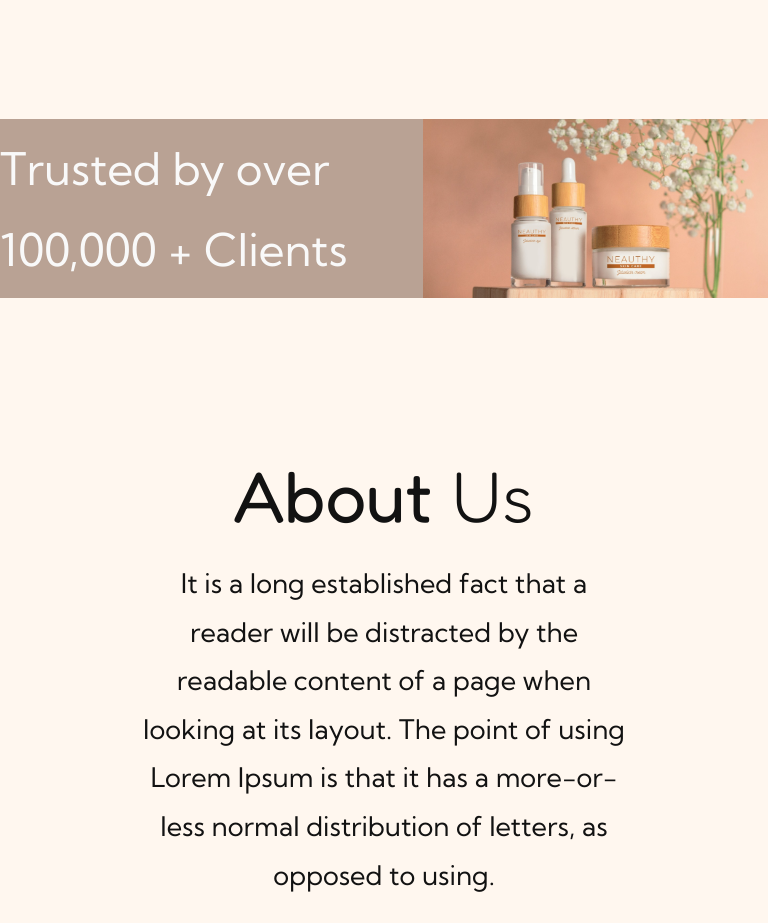
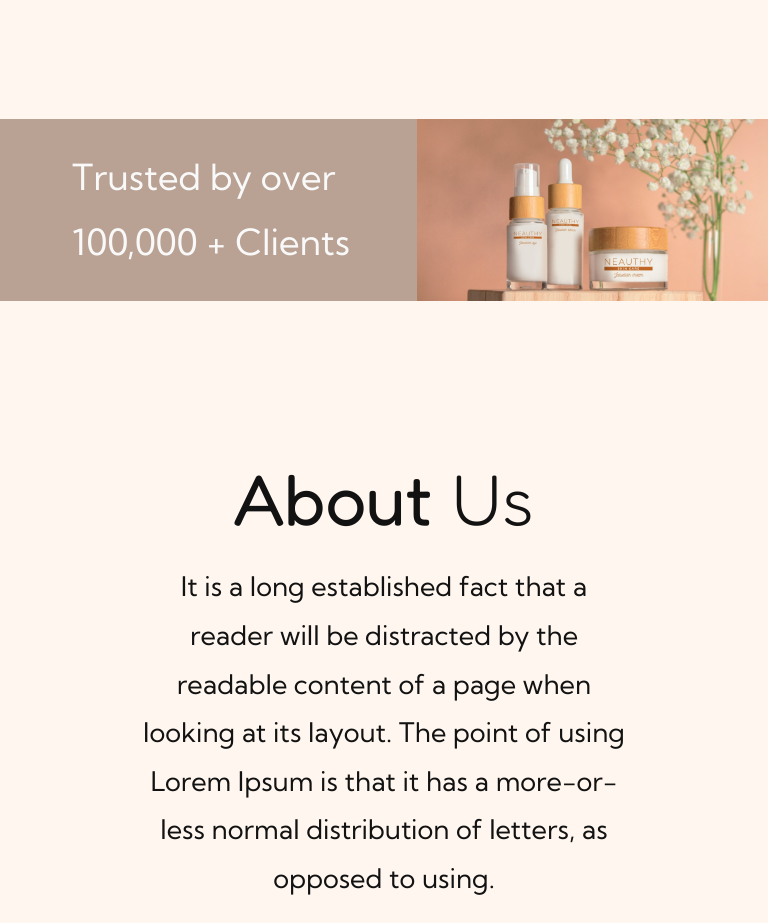
Before and after one commit to CodeWizard-AB/Beauty-Landing-Page, a plain HTML site: page index.html in a window 768 px wide. Shown: the part 1640-2563 px from the top of the page. Drawn offline with nearby package versions, Linux system fonts and the light colour scheme.

Commit message:
laptop device done

```diff
--- a/CSS/responsive.css
+++ b/CSS/responsive.css
@@ -201,6 +201,11 @@
 		margin: 0 auto;
 	}
 
+	.introduction_container h2 {
+		font-size: 4rem;
+		padding-left: 8rem;
+	}
+
 	.about_container {
 		flex-direction: column;
 		gap: 8rem;
```
